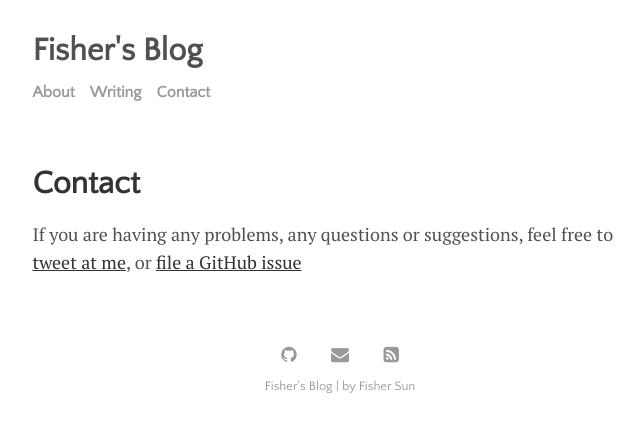
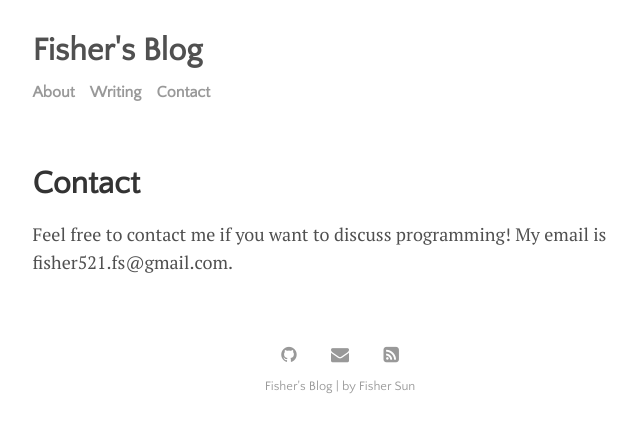
Before and after one commit to seasonedfish/blog, a Jekyll site: the page built from menu/contact.md, in a window 1280 px wide. Shown: the top 433 px of the page, without its empty margins (300-944 px from the left). Built offline with Jekyll 4.4.1, drawn with Linux system fonts in a browser that asks for light colours.

Commit message:
Update contact

```diff
--- a/menu/contact.md
+++ b/menu/contact.md
@@ -4,4 +4,5 @@ title: Contact
 permalink: /contact
 ---
 
-If you are having any problems, any questions or suggestions, feel free to [tweet at me](https://twitter.com/intent/tweet?text=%40paululele), or [file a GitHub issue](https://github.com/lenpaul/lagrange/issues/new)
+Feel free to contact me if you want to discuss programming!
+My email is fisher521.fs@gmail.com.
```
